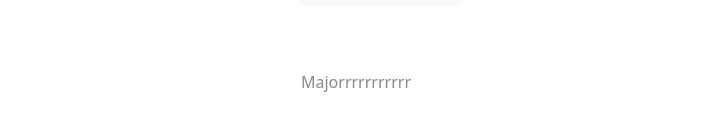
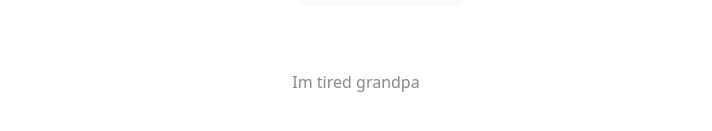
Before and after one commit to sderenski-marathon/testPublicVersioning, a React (Vite) app: page / in a window 1280 px wide. Shown: the part 547-678 px from the top of the page, without its empty margins (284-996 px from the left). Built offline with nearby package versions, Linux system fonts and the light colour scheme.

Commit message:
feat: text change (#52)

```diff
--- a/src/App.tsx
+++ b/src/App.tsx
@@ -23,7 +23,7 @@ function App() {
         </p>
       </div>
       <p className="read-the-docs">
-        Majorrrrrrrrrrr
+        Im tired grandpa
       </p>
     </>
   )
```
